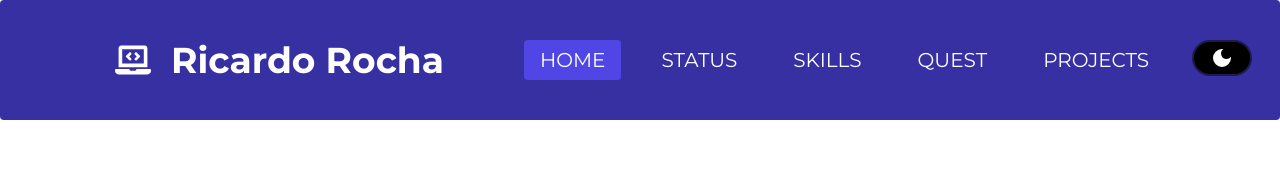
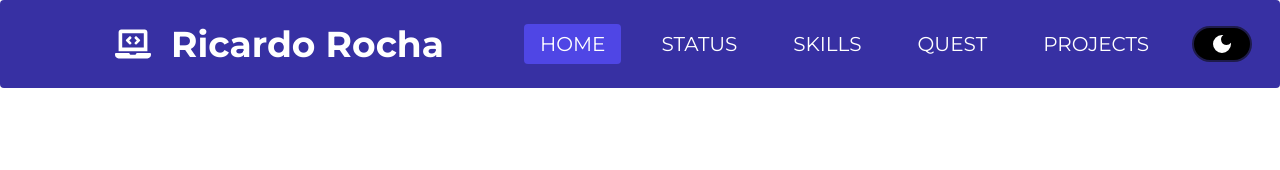
Before and after one commit to cardrocha/my-portfolio-2.0, a React (Vite) app: page / in a window 1280 px wide. Shown: the top 170 px of the page. Built offline with nearby package versions, Linux system fonts and the light colour scheme.

Commit message:
refactor: transition colors dark and light mode

```diff
--- a/src/components/Header.tsx
+++ b/src/components/Header.tsx
@@ -25,7 +25,7 @@ const Header = () => {
 
   return (
     <header
-      className={`relative max-w-screen-xl mx-auto container bg-indigo-800 text-white p-10 rounded ${darkMode ? 'dark' : ''}`}
+      className={`relative max-w-screen-xl mx-auto container bg-indigo-800 text-white p-10 md:p-6 rounded ${darkMode ? 'dark' : ''}`}
     >
       <div className="flex flex-col lg:flex-row items-start md:items-center gap-0 md:gap-20 justify-center">
         <RxHamburgerMenu
@@ -88,7 +88,7 @@ const Header = () => {
         </nav>
         <button
           onClick={() => setDarkMode(!darkMode)}
-          className="absolute top-4 right-2 md:top-10 md:right-7 bg-black dark:bg-white dark:text-black border-2 border-indigo-950 dark:border-white text-base lg:text-xl px-4 py-1 rounded-full"
+          className="absolute top-4 right-2 md:top-[26px] md:right-7 bg-black dark:bg-white dark:text-black border-2 border-indigo-950 dark:border-white text-base lg:text-xl px-4 py-1 rounded-full"
         >
           {darkMode ? (
             <CiLight className="text-2xl" />
--- a/src/index.css
+++ b/src/index.css
@@ -7,4 +7,5 @@
   margin: 0;
   padding: 0;
   font-family: "Montserrat", sans-serif;
+  @apply transition-colors duration-200;
 }
```
